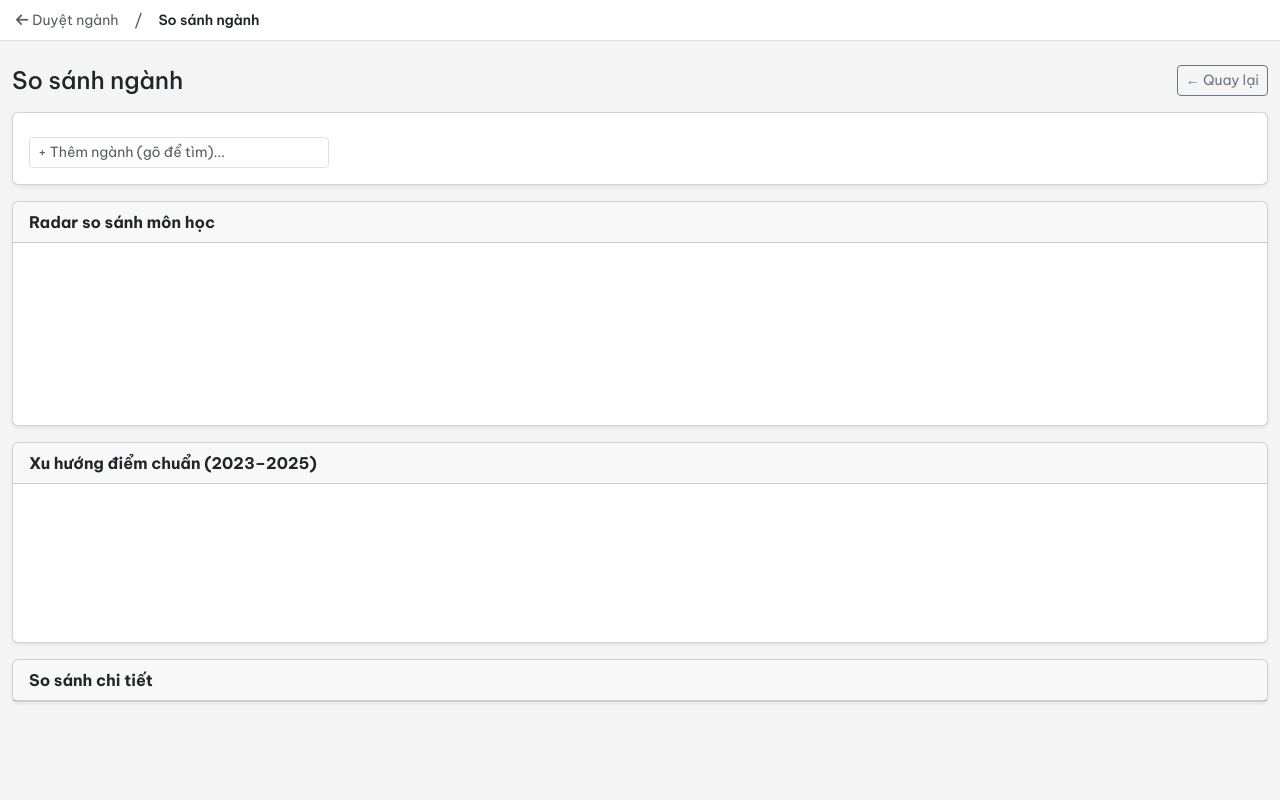
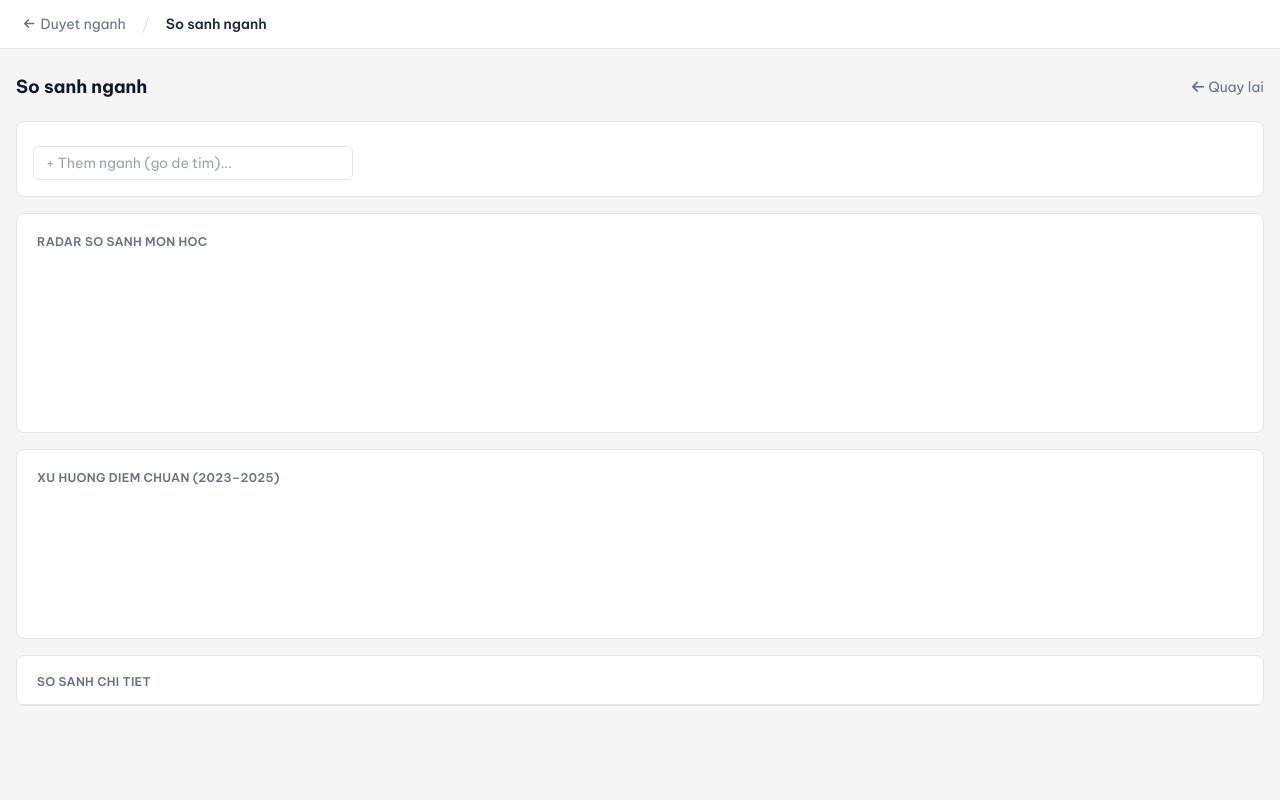
Before and after one commit to HoaThang34/EduMind-AI, a Flask app: template templates/student_career_compare.html in a window 1280 px wide. Run offline with Flask 3, Linux system fonts and the light colour scheme; the template is opened without the code that fills it, so the values that code supplies are empty; a map, chart or similar area stays blank; some libraries are stand-ins or nearby versions.

Commit message:
feat: rewrite compare page in Tailwind (from Bootstrap)

```diff
--- a/templates/student_career_compare.html
+++ b/templates/student_career_compare.html
@@ -3,260 +3,191 @@
 <head>
   <meta charset="UTF-8">
   <meta name="viewport" content="width=device-width, initial-scale=1.0">
-  <title>So sánh ngành – EduMind AI</title>
+  <title>So sanh nganh – EduMind AI</title>
   <link rel="preconnect" href="https://fonts.googleapis.com">
   <link rel="preconnect" href="https://fonts.gstatic.com" crossorigin>
   <link href="https://fonts.googleapis.com/css2?family=Be+Vietnam+Pro:wght@400;500;600;700&display=swap" rel="stylesheet">
-  <link href="https://cdn.jsdelivr.net/npm/bootstrap@5.3.0/dist/css/bootstrap.min.css" rel="stylesheet">
-  <script src="https://cdn.jsdelivr.net/npm/bootstrap@5.3.0/dist/js/bootstrap.bundle.min.js"></script>
+  <script src="https://cdn.tailwindcss.com"></script>
+  <script src="https://cdn.jsdelivr.net/npm/chart.js@4.4.0/dist/chart.umd.min.js"></script>
   <link rel="stylesheet" href="https://cdnjs.cloudflare.com/ajax/libs/font-awesome/6.4.0/css/all.min.css">
+  <script>tailwind.config={theme:{extend:{fontFamily:{sans:['"Be Vietnam Pro"','system-ui','sans-serif']}}}}</script>
   <style>
-    body { background: #f5f5f5; font-family: 'Be Vietnam Pro', system-ui, sans-serif; }
+    body { background:#f5f5f5; font-family:'Be Vietnam Pro',system-ui,sans-serif; }
+    .card { background:#fff; border:1px solid #e5e5e5; border-radius:8px; }
   </style>
 </head>
-<body>
+<body class="min-h-screen">
 
-<nav class="navbar navbar-light bg-white border-bottom px-3">
-  <div class="d-flex align-items-center gap-3">
-    <a href="/student/career/browse" class="text-decoration-none text-muted small">
-      <i class="fas fa-arrow-left me-1"></i>Duyệt ngành
-    </a>
-    <span class="text-muted">/</span>
-    <span class="fw-semibold small">So sánh ngành</span>
+<nav class="bg-white border-b border-[#e5e5e5] px-6 py-3 flex items-center gap-4">
+  <a href="{{ url_for('career.career_browse') }}" class="text-sm text-gray-500 hover:text-gray-800 flex items-center gap-1.5">
+    <i class="fas fa-arrow-left text-xs"></i> Duyet nganh
+  </a>
+  <span class="text-[#e5e5e5]">/</span>
+  <span class="text-sm font-semibold text-gray-800">So sanh nganh</span>
+  <div class="ml-auto flex items-center gap-3">
+    <span class="text-sm text-gray-500">{{ student.name }}</span>
   </div>
-  <span class="text-muted small">{{ student.name }}</span>
 </nav>
 
-<div class="container-fluid py-4" id="compare-app">
-  <div class="d-flex justify-content-between align-items-center mb-3">
-    <h4 class="mb-0">So sánh ngành</h4>
-    <a href="/student/career/browse" class="btn btn-sm btn-outline-secondary">← Quay lại</a>
+<div class="max-w-7xl mx-auto px-4 py-6">
+  <div class="flex items-center justify-between mb-5">
+    <h1 class="text-lg font-bold text-gray-900">So sanh nganh</h1>
+    <a href="{{ url_for('career.career_browse') }}" class="text-sm text-gray-500 hover:text-gray-800">
+      <i class="fas fa-arrow-left mr-1"></i>Quay lai
+    </a>
   </div>
 
-  <div class="card mb-3 shadow-sm">
-    <div class="card-body">
-      <div class="d-flex flex-wrap gap-2 align-items-center" id="selected-majors"></div>
-      <div class="mt-2 position-relative" style="max-width:300px">
-        <input type="text" id="add-search" class="form-control form-control-sm"
-               placeholder="+ Thêm ngành (gõ để tìm)...">
-        <div id="add-dropdown" class="dropdown-menu w-100 d-none"
-             style="max-height:200px;overflow-y:auto;position:absolute;z-index:1000"></div>
-      </div>
+  <!-- Selected majors + add -->
+  <div class="card p-4 mb-4">
+    <div id="selectedChips" class="flex flex-wrap gap-2 items-center"></div>
+    <div class="mt-2 relative max-w-xs">
+      <input type="text" id="addSearch" placeholder="+ Them nganh (go de tim)..."
+        class="w-full text-sm border border-[#e5e5e5] rounded-md px-3 py-1.5 focus:outline-none focus:border-blue-400">
+      <div id="addDropdown" class="hidden absolute top-full left-0 w-full bg-white border border-[#e5e5e5] rounded-md mt-1 max-h-48 overflow-y-auto z-50 shadow-lg"></div>
     </div>
   </div>
 
-  <div class="card mb-3 shadow-sm">
-    <div class="card-header fw-bold">Radar so sánh môn học</div>
-    <div class="card-body d-flex justify-content-center">
-      <canvas id="radar-chart" style="max-width:500px;max-height:400px"></canvas>
+  <!-- Radar chart -->
+  <div class="card p-5 mb-4">
+    <div class="text-xs font-semibold text-gray-500 uppercase tracking-wide mb-3">Radar so sanh mon hoc</div>
+    <div class="flex justify-center">
+      <canvas id="radarChart" style="max-width:500px;max-height:400px"></canvas>
     </div>
   </div>
 
-  <div class="card mb-3 shadow-sm">
-    <div class="card-header fw-bold">Xu hướng điểm chuẩn (2023–2025)</div>
-    <div class="card-body">
-      <canvas id="line-chart" height="120"></canvas>
-    </div>
+  <!-- Line chart -->
+  <div class="card p-5 mb-4">
+    <div class="text-xs font-semibold text-gray-500 uppercase tracking-wide mb-3">Xu huong diem chuan (2023–2025)</div>
+    <canvas id="lineChart" height="120"></canvas>
   </div>
 
-  <div class="card shadow-sm">
-    <div class="card-header fw-bold">So sánh chi tiết</div>
-    <div class="card-body p-0">
-      <div class="table-responsive">
-        <table class="table table-bordered table-hover mb-0">
-          <thead id="versus-thead"></thead>
-          <tbody id="versus-tbody"></tbody>
-        </table>
-      </div>
+  <!-- Versus table -->
+  <div class="card overflow-hidden">
+    <div class="px-5 py-3 border-b border-[#e5e5e5]">
+      <span class="text-xs font-semibold text-gray-500 uppercase tracking-wide">So sanh chi tiet</span>
+    </div>
+    <div class="overflow-x-auto">
+      <table class="w-full text-sm">
+        <thead id="vsThead" class="bg-[#fafafa] text-[11px] text-gray-400 uppercase"></thead>
+        <tbody id="vsTbody" class="divide-y divide-[#f0f0f0]"></tbody>
+      </table>
     </div>
   </div>
 </div>
 
-<script src="https://cdn.jsdelivr.net/npm/chart.js@4"></script>
 <script>
-const COLORS = ['#3b82f6','#f59e0b','#10b981','#a78bfa'];
-let compareIds = new Set(JSON.parse(sessionStorage.getItem('compare_major_ids') || '[]'));
-let currentData = null, radarChart = null, lineChart = null, allMajorsCache = null;
+const COLORS=['#0070f3','#f59e0b','#10b981','#a78bfa'];
+let compareIds=new Set(JSON.parse(sessionStorage.getItem('compare_major_ids')||'[]'));
+let currentData=null, radarChart=null, lineChart=null, allMajorsCache=null;
 
-const urlIds = new URLSearchParams(location.search).get('major_ids') || '';
-if (urlIds) {
-  urlIds.split(',').filter(Boolean).forEach(id => compareIds.add(parseInt(id)));
-  sessionStorage.setItem('compare_major_ids', JSON.stringify([...compareIds]));
+const urlIds=new URLSearchParams(location.search).get('major_ids')||'';
+if(urlIds){urlIds.split(',').filter(Boolean).forEach(id=>compareIds.add(parseInt(id)));sessionStorage.setItem('compare_major_ids',JSON.stringify([...compareIds]));}
+
+async function loadAndRender(){
+  if(!compareIds.size){clearAll();return;}
+  const r=await fetch('/api/student/career/compare?major_ids='+[...compareIds].join(','));
+  currentData=await r.json();
+  renderChips();renderRadar();renderLine();renderTable();
 }
 
-async function loadAndRender() {
-  if (!compareIds.size) { clearCharts(); return; }
-  const r = await fetch('/api/student/career/compare?major_ids=' + [...compareIds].join(','));
-  currentData = await r.json();
-  renderSelectedChips();
-  renderRadar(currentData);
-  renderLineChart(currentData);
-  renderVersusTable(currentData);
-}
-
-function renderSelectedChips() {
-  const container = document.getElementById('selected-majors');
-  container.innerHTML = '';
-  if (!currentData) return;
-  currentData.majors.forEach((m, i) => {
-    const chip = document.createElement('span');
-    chip.className = 'badge d-flex align-items-center gap-1';
-    chip.style.cssText = `background:${COLORS[i]};font-size:0.85rem;padding:6px 10px`;
-    chip.innerHTML = `${m.name} — ${m.university}
-      <button class="btn-close btn-close-white btn-sm" style="font-size:0.6rem"
-              onclick="removeMajor(${m.id})"></button>`;
-    container.appendChild(chip);
+function renderChips(){
+  const c=document.getElementById('selectedChips');c.innerHTML='';
+  if(!currentData)return;
+  currentData.majors.forEach((m,i)=>{
+    const s=document.createElement('span');
+    s.className='inline-flex items-center gap-1.5 text-xs text-white px-2.5 py-1 rounded-md font-medium';
+    s.style.background=COLORS[i];
+    s.innerHTML=`${m.name} — ${m.university}<button onclick="removeMajor(${m.id})" class="ml-1 opacity-70 hover:opacity-100"><i class="fas fa-times text-[10px]"></i></button>`;
+    c.appendChild(s);
   });
 }
 
-function removeMajor(id) {
-  compareIds.delete(id);
-  sessionStorage.setItem('compare_major_ids', JSON.stringify([...compareIds]));
-  loadAndRender();
-}
+function removeMajor(id){compareIds.delete(id);sessionStorage.setItem('compare_major_ids',JSON.stringify([...compareIds]));loadAndRender();}
 
-function renderRadar(data) {
-  if (radarChart) radarChart.destroy();
-  if (!data.majors.length) return;
-  const allLabels = [...new Set(data.majors.flatMap(m => m.radar.labels))];
-  const datasets = data.majors.map((m, i) => ({
-    label: `${m.name} (${m.university})`,
-    data: allLabels.map(l => { const idx = m.radar.labels.indexOf(l); return idx >= 0 ? m.radar.major_scores[idx] : 0; }),
-    borderColor: COLORS[i], backgroundColor: COLORS[i] + '33', borderWidth: 2
+function renderRadar(){
+  if(radarChart)radarChart.destroy();
+  if(!currentData||!currentData.majors.length)return;
+  const allLabels=[...new Set(currentData.majors.flatMap(m=>m.radar.labels))];
+  const datasets=currentData.majors.map((m,i)=>({
+    label:m.name+' ('+m.university+')',
+    data:allLabels.map(l=>{const idx=m.radar.labels.indexOf(l);return idx>=0?m.radar.major_scores[idx]:0;}),
+    borderColor:COLORS[i],backgroundColor:COLORS[i]+'33',borderWidth:2
   }));
-  if (data.student_scores && Object.keys(data.student_scores).length) {
-    datasets.push({
-      label: 'Điểm của bạn',
-      data: allLabels.map(l => data.student_scores[l] || 0),
-      borderColor: '#94a3b8', backgroundColor: '#94a3b822', borderWidth: 2, borderDash: [5,3]
-    });
+  if(currentData.student_scores&&Object.keys(currentData.student_scores).length){
+    datasets.push({label:'Diem cua ban',data:allLabels.map(l=>currentData.student_scores[l]||0),borderColor:'#94a3b8',backgroundColor:'#94a3b822',borderWidth:2,borderDash:[5,3]});
   }
-  radarChart = new Chart(document.getElementById('radar-chart'), {
-    type: 'radar',
-    data: { labels: allLabels, datasets },
-    options: { scales: { r: { min: 0, max: 10, ticks: { stepSize: 2 } } },
-               plugins: { legend: { position: 'bottom' } } }
+  radarChart=new Chart(document.getElementById('radarChart'),{
+    type:'radar',data:{labels:allLabels,datasets},
+    options:{scales:{r:{min:0,max:10,ticks:{stepSize:2,font:{size:10},color:'#9ca3af'},grid:{color:'#e5e5e5'},pointLabels:{font:{size:11},color:'#374151'}}},plugins:{legend:{position:'bottom',labels:{font:{size:10}}}}}
   });
 }
 
-function renderLineChart(data) {
-  if (lineChart) lineChart.destroy();
-  const datasets = data.majors.map((m, i) => ({
-    label: m.name,
-    data: m.entry_scores.map(s => ({ x: s.year, y: s.score })),
-    borderColor: COLORS[i], borderWidth: 2, pointRadius: 4, tension: 0.3, fill: false
+function renderLine(){
+  if(lineChart)lineChart.destroy();
+  if(!currentData||!currentData.majors.length)return;
+  const datasets=currentData.majors.map((m,i)=>({
+    label:m.name,data:m.entry_scores.map(s=>({x:s.year,y:s.score})),
+    borderColor:COLORS[i],borderWidth:2,pointRadius:4,tension:0.3,fill:false
   }));
-  lineChart = new Chart(document.getElementById('line-chart'), {
-    type: 'line',
-    data: { datasets },
-    options: {
-      scales: {
-        x: { type: 'linear', min: 2022, max: 2026, ticks: { stepSize: 1, callback: v => Number.isInteger(v) ? v : '' } },
-        y: { title: { display: true, text: 'Điểm chuẩn' } }
-      },
-      plugins: { legend: { position: 'bottom' } }
-    }
+  lineChart=new Chart(document.getElementById('lineChart'),{
+    type:'line',data:{datasets},
+    options:{scales:{x:{type:'linear',min:2022,max:2026,ticks:{stepSize:1,callback:v=>Number.isInteger(v)?v:'',font:{size:10}}},y:{title:{display:true,text:'Diem chuan',font:{size:10}},ticks:{font:{size:10}}}},plugins:{legend:{position:'bottom',labels:{font:{size:10}}}}}
   });
 }
 
-function renderVersusTable(data) {
-  const thead = document.getElementById('versus-thead');
-  const tbody = document.getElementById('versus-tbody');
-  thead.innerHTML = tbody.innerHTML = '';
-  if (!data.majors.length) return;
-
-  const headerRow = document.createElement('tr');
-  headerRow.innerHTML = '<th style="width:160px">Tiêu chí</th>';
-  data.majors.forEach((m, i) => {
-    headerRow.innerHTML += `<th style="color:${COLORS[i]}">${m.name}<br><small>${m.university}</small></th>`;
-  });
-  thead.appendChild(headerRow);
-
-  const allSubjects = [...new Set(data.majors.flatMap(m => m.weights.map(w => w.subject_name)))];
-  const rows = [
-    { label: '% Phù hợp', fn: m => `<strong class="${m.fit_pct>=70?'text-success':m.fit_pct>=50?'text-warning':'text-danger'}">${Math.round(m.fit_pct)}%</strong>`, numeric: m => m.fit_pct, higher: true },
-    { label: 'ĐC 2025', fn: m => m.entry_score || '—', numeric: m => m.entry_score||0, higher: false },
-    { label: 'Khối xét tuyển', fn: m => m.admission_block || '—', numeric: null },
-    { label: 'Xu hướng ĐC', fn: m => {
-        const s = m.entry_scores;
-        if (!s || s.length < 2) return '—';
-        const diff = (s[s.length-1].score - s[0].score).toFixed(1);
-        return diff > 0 ? `<span class="text-danger">↑ +${diff}</span>` : diff < 0 ? `<span class="text-success">↓ ${diff}</span>` : '→ 0';
-      }, numeric: null },
-    ...allSubjects.map(subj => ({
-      label: `Yêu cầu ${subj}`,
-      fn: (m, ss) => {
-        const w = m.weights.find(x => x.subject_name === subj);
-        if (!w) return '—';
-        const stu = ss[subj];
-        return stu !== undefined
-          ? `<span class="${stu>=w.min_score?'text-success':'text-danger'}">${w.min_score} ${stu>=w.min_score?'✓':'✗'}</span>`
-          : `${w.min_score}`;
-      },
-      numeric: m => { const w = m.weights.find(x => x.subject_name === subj); return w ? w.min_score : 0; },
-      higher: null
-    }))
+function renderTable(){
+  const thead=document.getElementById('vsThead'),tbody=document.getElementById('vsTbody');
+  thead.innerHTML=tbody.innerHTML='';
+  if(!currentData||!currentData.majors.length)return;
+  const hr=document.createElement('tr');
+  hr.innerHTML='<th class="px-4 py-2.5 text-left" style="width:160px">Tieu chi</th>';
+  currentData.majors.forEach((m,i)=>{hr.innerHTML+=`<th class="px-4 py-2.5 text-left" style="color:${COLORS[i]}">${m.name}<br><span class="font-normal text-gray-400">${m.university}</span></th>`;});
+  thead.appendChild(hr);
+  const allSubjects=[...new Set(currentData.majors.flatMap(m=>m.weights.map(w=>w.subject_name)))];
+  const rows=[
+    {label:'% Phu hop',fn:m=>`<strong class="${m.fit_pct>=70?'text-green-600':m.fit_pct>=50?'text-amber-600':'text-red-500'}">${Math.round(m.fit_pct)}%</strong>`,num:m=>m.fit_pct,higher:true},
+    {label:'DC 2025',fn:m=>m.entry_score||'—',num:m=>m.entry_score||0,higher:false},
+    {label:'Khoi xet tuyen',fn:m=>m.admission_block||'—',num:null},
+    {label:'Xu huong DC',fn:m=>{const s=m.entry_scores;if(!s||s.length<2)return'—';const d=(s[s.length-1].score-s[0].score).toFixed(1);return d>0?`<span class="text-red-500">↑ +${d}</span>`:d<0?`<span class="text-green-600">↓ ${d}</span>`:'→ 0';},num:null},
+    ...allSubjects.map(subj=>({label:'Yeu cau '+subj,fn:(m,ss)=>{const w=m.weights.find(x=>x.subject_name===subj);if(!w)return'—';const stu=ss[subj];return stu!==undefined?`<span class="${stu>=w.min_score?'text-green-600':'text-red-500'}">${w.min_score} ${stu>=w.min_score?'✓':'✗'}</span>`:w.min_score+'';},num:m=>{const w=m.weights.find(x=>x.subject_name===subj);return w?w.min_score:0;},higher:null}))
   ];
-
-  rows.forEach(rowDef => {
-    const tr = document.createElement('tr');
-    tr.innerHTML = `<td class="fw-bold text-muted small">${rowDef.label}</td>`;
-    const vals = rowDef.numeric ? data.majors.map(m => rowDef.numeric(m)) : null;
-    const best = vals && rowDef.higher !== null ? (rowDef.higher === false ? Math.min(...vals) : Math.max(...vals)) : null;
-    data.majors.forEach((m, i) => {
-      const cell = rowDef.fn(m, data.student_scores || {});
-      const isBest = vals !== null && best !== null && vals[i] === best;
-      tr.innerHTML += `<td ${isBest ? 'style="background:rgba(34,197,94,0.1)"' : ''}>${cell}</td>`;
+  rows.forEach(rd=>{
+    const tr=document.createElement('tr');
+    tr.innerHTML=`<td class="px-4 py-2.5 font-medium text-gray-500 text-xs">${rd.label}</td>`;
+    const vals=rd.num?currentData.majors.map(m=>rd.num(m)):null;
+    const best=vals&&rd.higher!==null?(rd.higher===false?Math.min(...vals):Math.max(...vals)):null;
+    currentData.majors.forEach((m,i)=>{
+      const cell=rd.fn(m,currentData.student_scores||{});
+      const isBest=vals!==null&&best!==null&&vals[i]===best;
+      tr.innerHTML+=`<td class="px-4 py-2.5 ${isBest?'bg-green-50':''}">${cell}</td>`;
     });
     tbody.appendChild(tr);
   });
 }
 
-function clearCharts() {
-  if (radarChart) radarChart.destroy();
-  if (lineChart) lineChart.destroy();
-  document.getElementById('versus-thead').innerHTML = '';
-  document.getElementById('versus-tbody').innerHTML = '';
-  document.getElementById('selected-majors').innerHTML = '';
-}
+function clearAll(){if(radarChart)radarChart.destroy();if(lineChart)lineChart.destroy();document.getElementById('vsThead').innerHTML='';document.getElementById('vsTbody').innerHTML='';document.getElementById('selectedChips').innerHTML='';}
 
+// ── Add search ──────────────────────────────────────────────────────
 let addTimer;
-document.getElementById('add-search').addEventListener('input', async function() {
+document.getElementById('addSearch').addEventListener('input',async function(){
   clearTimeout(addTimer);
-  addTimer = setTimeout(async () => {
-    const q = this.value.trim();
-    if (!q) { document.getElementById('add-dropdown').classList.add('d-none'); return; }
-    if (!allMajorsCache) {
-      const r = await fetch('/api/student/career/browse');
-      allMajorsCache = (await r.json()).majors;
-    }
-    const filtered = allMajorsCache.filter(m =>
-      (m.name + m.university).toLowerCase().includes(q.toLowerCase()) && !compareIds.has(m.id)
-    ).slice(0, 8);
-    const dd = document.getElementById('add-dropdown');
-    dd.innerHTML = '';
-    filtered.forEach(m => {
-      const item = document.createElement('a');
-      item.className = 'dropdown-item small';
-      item.style.cursor = 'pointer';
-      item.textContent = `${m.name} — ${m.university}`;
-      item.onclick = () => {
-        if (compareIds.size >= 4) { alert('Tối đa 4 ngành'); return; }
-        compareIds.add(m.id);
-        sessionStorage.setItem('compare_major_ids', JSON.stringify([...compareIds]));
-        document.getElementById('add-search').value = '';
-        dd.classList.add('d-none');
-        loadAndRender();
-      };
+  addTimer=setTimeout(async()=>{
+    const q=this.value.trim();
+    if(!q){document.getElementById('addDropdown').classList.add('hidden');return;}
+    if(!allMajorsCache){const r=await fetch('/api/student/career/browse');allMajorsCache=(await r.json()).majors;}
+    const filtered=allMajorsCache.filter(m=>(m.name+m.university).toLowerCase().includes(q.toLowerCase())&&!compareIds.has(m.id)).slice(0,8);
+    const dd=document.getElementById('addDropdown');dd.innerHTML='';
+    filtered.forEach(m=>{
+      const item=document.createElement('div');
+      item.className='px-3 py-2 text-xs hover:bg-[#f5f5f5] cursor-pointer';
+      item.textContent=m.name+' — '+m.university;
+      item.onclick=()=>{if(compareIds.size>=4){alert('Toi da 4 nganh');return;}compareIds.add(m.id);sessionStorage.setItem('compare_major_ids',JSON.stringify([...compareIds]));document.getElementById('addSearch').value='';dd.classList.add('hidden');loadAndRender();};
       dd.appendChild(item);
     });
-    dd.classList.toggle('d-none', filtered.length === 0);
-  }, 300);
+    dd.classList.toggle('hidden',filtered.length===0);
+  },300);
 });
-
-document.addEventListener('click', e => {
-  if (!e.target.closest('#add-search')) document.getElementById('add-dropdown').classList.add('d-none');
-});
+document.addEventListener('click',e=>{if(!e.target.closest('#addSearch'))document.getElementById('addDropdown').classList.add('hidden');});
 
 loadAndRender();
 </script>
```
